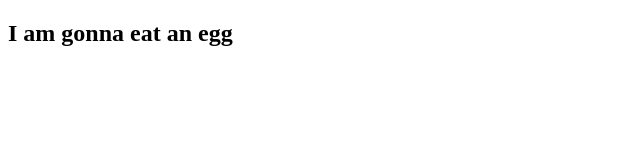
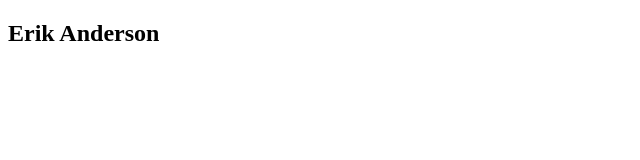
Before and after one commit to Eandy11/foobar, a plain HTML site: page index.html in a window 1280 px wide. Shown: the whole page, without its empty margins (0-640 px from the left). Drawn offline with Linux system fonts and the light colour scheme.

Commit message:
update h2 with my name

```diff
--- a/index.html
+++ b/index.html
@@ -7,6 +7,6 @@
   <title>Foobar</title>
 </head>
 <body>
-  <h2>I am gonna eat an egg</h2>
+  <h2>Erik Anderson</h2>
 </body>
 </html>
```
